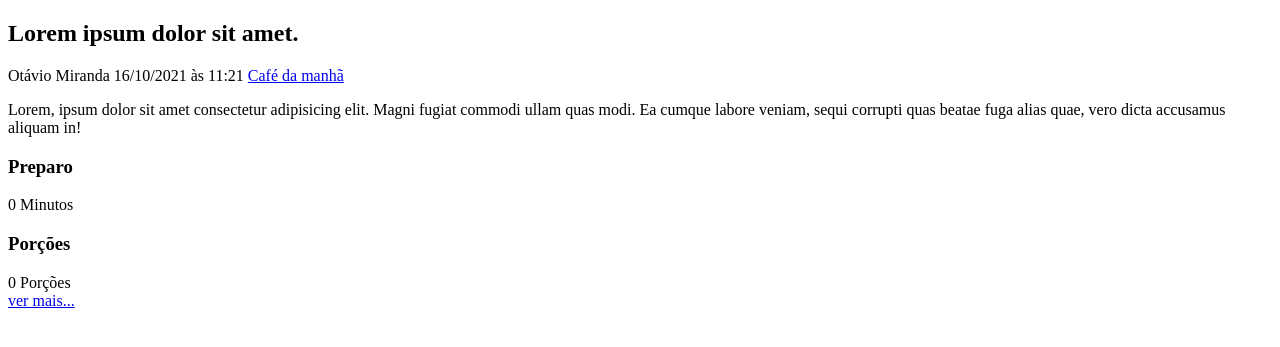
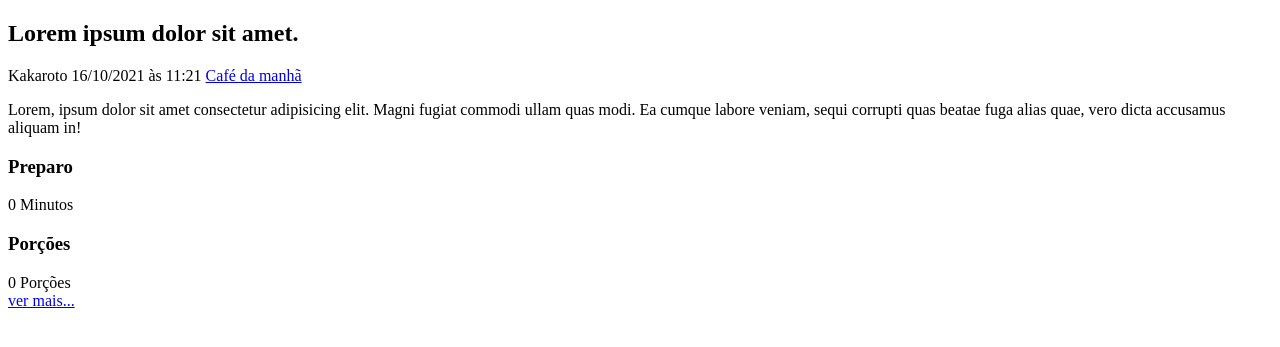
Before and after one commit to DaniloCamposRuiz/curso-django-projeto1, a Django app: template recipes/templates/recipes/partials/recipes.html in a window 1280 px wide. Shown: the part 26-373 px from the top of the page. Run offline with Django 4.2, Linux system fonts and the light colour scheme; the template is opened without the code that fills it, so the values that code supplies are empty; some libraries are stand-ins or nearby versions.

Commit message:
recipes.html update

```diff
--- a/recipes/templates/recipes/partials/recipes.html
+++ b/recipes/templates/recipes/partials/recipes.html
@@ -9,7 +9,7 @@
     <div class="recipe-author">
         <span class="recipe-author-item">
             <i class="fas fa-user"></i>
-            Otávio Miranda
+            Kakaroto
         </span>
         <span class="recipe-author-item">
             <i class="fas fa-calendar-alt"></i>
```
